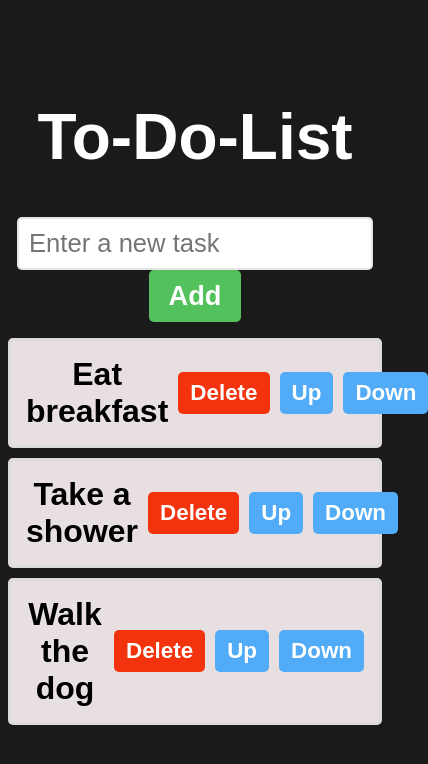
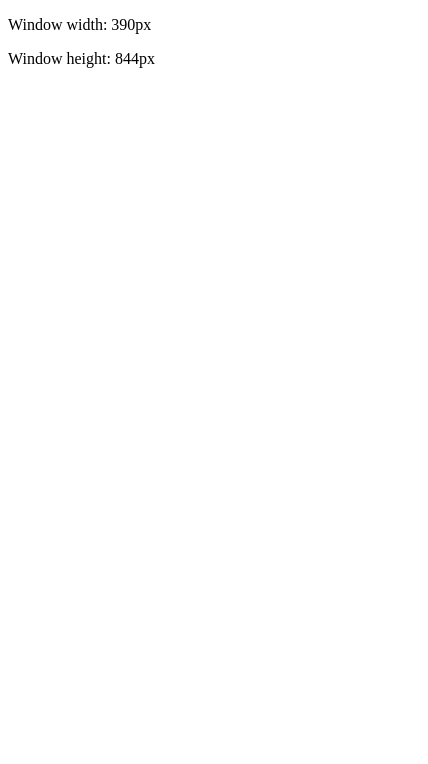
Before and after one commit to aimanroslii/react-fullTtrl, a React (Vite) app in the folder project-lib/: page / in a window 390 px wide. Shown: the top 764 px of the page, 428 px wide, since content can reach past the window. Built offline with nearby package versions, Linux system fonts and the light colour scheme.

Commit message:
useEffect in react
Signed-off-by: Aiman Rosli <aimanrosli977@yahoo.com>

```diff
--- a/project-lib/src/App.jsx
+++ b/project-lib/src/App.jsx
@@ -13,6 +13,7 @@
 import UpArrayComponent from './UpArrayComponent.jsx'
 import ArrayObjectComponent from './ArrayObjectComponent.jsx'
 import ToDoList from './ToDoList.jsx'
+import Effect from './Effect.jsx'
 
 //HOW TO STYLE REACT COMPONENTS WITH CSS
 //1.EXTERNAL
@@ -68,8 +69,9 @@
 
   return (
     <>
-      <ToDoList/>
-      {/* <ArrayObjectComponent/>
+      <Effect/>
+      {/* <ToDoList/>
+      <ArrayObjectComponent/>
       <UpArrayComponent/>
       <ObjectComponent/>
       <UpdaterComponent/>
--- /dev/null
+++ b/project-lib/src/Effect.jsx
@@ -0,0 +1,90 @@
+//useEffect() = React Hook that tells React DO SOME CODE WHEN (pick one):
+//              This component re-renders
+//              This component mounts
+//              The state of a value
+
+// useEffect(function, [dependencies])
+
+// 1. useEffect(() => {})            //Runs after every re-render
+// 2. useEffect(() => {}, [])        //Runs only on mount
+// 3. useEffect(() => {}, [value])   //Runs on mount + when value changes
+
+//USES
+// #1 Event Listeners
+// #2 DOM Manipulation
+// #3 Subscriptions (real-time updates)
+// #4 Fetching Data from an API
+// #5 Clean up when a component unmounts
+
+
+//Benefits of using useEffect
+// - Code will be more organize
+// - Improve debugging processs
+// - Can perform some cleanup code
+
+import React, {useState, useEffect} from 'react';
+
+function Effect(){
+
+    const [count, setCount] = useState(0);
+    const [color, setColor] = useState("green");
+    const [width, setWidth] = useState(window.innerWidth);
+    const [height, setHeight] = useState(window.innerHeight);
+
+    // useEffect(()=> {
+    //     document.title = `Count: ${count}`;
+    // });
+
+    // useEffect(()=> {
+    //     document.title = `Count: ${count}`;
+    // }, []);  //one time and done effect
+
+    // useEffect(()=>{
+    //     document.title = `Count: ${count} ${color}`;
+    // }, [count, color]);
+
+    // function addCount(){
+    //     setCount(c => c + 1);
+    // }
+
+    // function subtractCount(){
+    //     setCount(c => c - 1);
+    // }
+
+    // function changeColor(){
+    //     setColor(c => c === "green" ? "red" : "green");
+    // }
+
+    useEffect(()=> {
+        window.addEventListener("resize", handleResize);
+        console.log("Event Listener Added");
+
+        return () => {
+            window.removeEventListener("resize", handleResize);
+            console.log("Event Listener Remove");
+        }
+    }, []);
+
+    useEffect(() => {
+        document.title = `Size ${width} x ${height}`;
+    }, [width, height]);
+
+    function handleResize(){
+        setWidth(window.innerWidth);
+        setHeight(window.innerHeight);
+    }
+
+    return(
+        <div>
+            {/* <p style={{color: color}}>Count: {count}</p>
+            <button onClick={addCount}>Add</button>
+            <button onClick={subtractCount}>Subtract</button>
+            <button onClick={changeColor}>Change Color</button> */}
+
+            <p>Window width: {width}px</p>
+            <p>Window height: {height}px</p>
+        </div>
+    );
+
+}
+export default Effect
--- a/project-lib/src/index.css
+++ b/project-lib/src/index.css
@@ -129,7 +129,7 @@
     border-radius: 10px;
     border: 3px solid hsl(0, 0%, 80%)
 } */
-body{
+/* body{
     background-color: hsl(0,0%,10%);
 }
 .to-do-list{
@@ -198,4 +198,4 @@
     padding: 8px 12px;
     font-size: 1.4rem;
     margin-left: 10px;
-}
+} */
```
